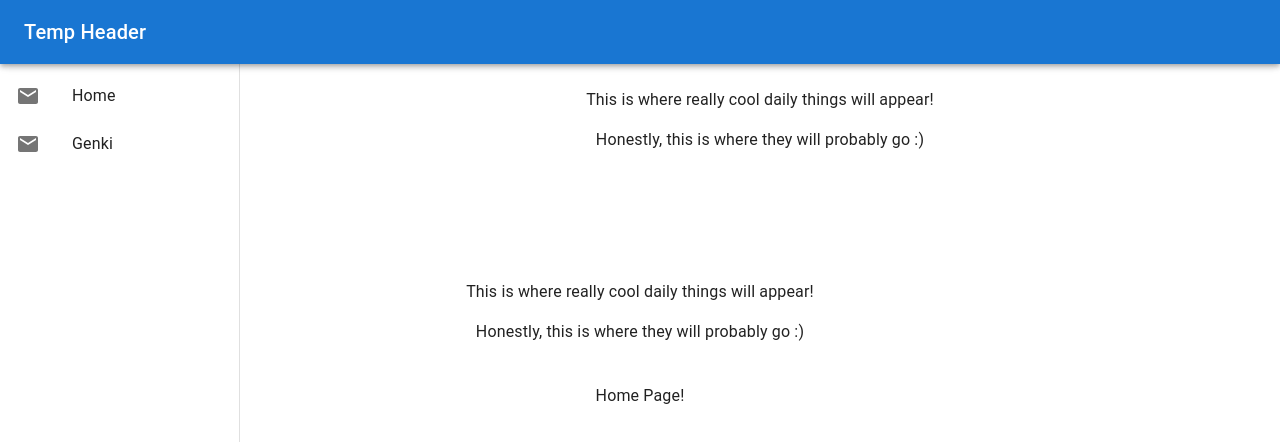
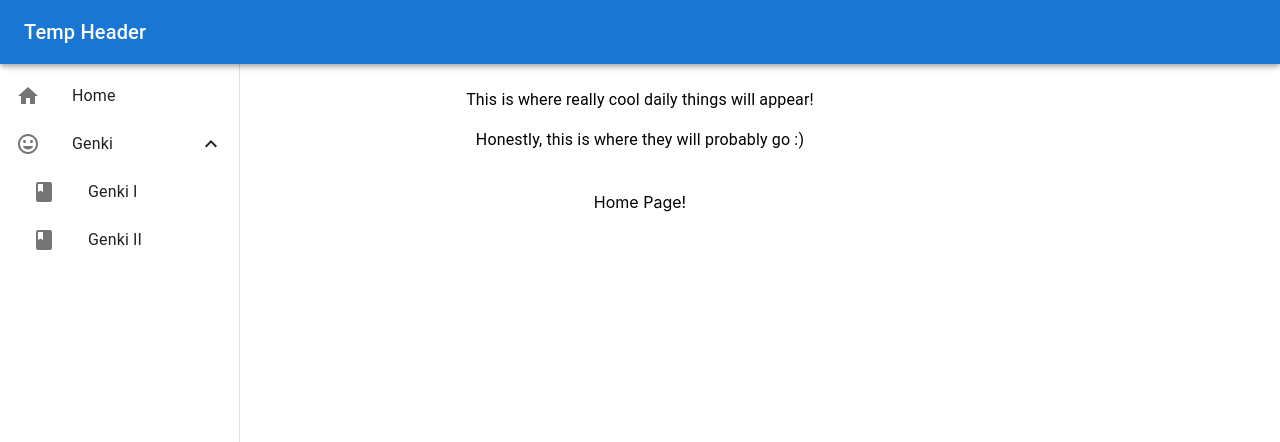
Before and after one commit to kramos577/JStudy, a React (Create React App) app in the folder frontend/: page / in a window 1280 px wide. Shown: the top 442 px of the page. Built offline with nearby package versions, Linux system fonts and the light colour scheme.

Commit message:
Add Nested Nav Items and Icons

```diff
--- a/frontend/src/components/Navbar/index.tsx
+++ b/frontend/src/components/Navbar/index.tsx
@@ -2,25 +2,34 @@ import React from "react";
 import { Link } from "react-router-dom";
 import "./style.css";
 
+import AppBar from "@mui/material/AppBar";
+import BookIcon from "@mui/icons-material/Book";
 import Box from "@mui/material/Box";
+import { Collapse } from "@mui/material";
 import Drawer from "@mui/material/Drawer";
-import AppBar from "@mui/material/AppBar";
-import CssBaseline from "@mui/material/CssBaseline";
-import Toolbar from "@mui/material/Toolbar";
+import ExpandLess from "@mui/icons-material/ExpandLess";
+import ExpandMore from "@mui/icons-material/ExpandMore";
+import HomeIcon from "@mui/icons-material/Home";
 import List from "@mui/material/List";
-import Typography from "@mui/material/Typography";
 import ListItem from "@mui/material/ListItem";
 import ListItemButton from "@mui/material/ListItemButton";
 import ListItemIcon from "@mui/material/ListItemIcon";
 import ListItemText from "@mui/material/ListItemText";
-import MailIcon from "@mui/icons-material/Mail";
+import TagFacesIcon from "@mui/icons-material/TagFaces";
+import Toolbar from "@mui/material/Toolbar";
+import Typography from "@mui/material/Typography";
 
 const drawerWidth = 240;
 
 function Navbar() {
+    const [open, setOpen] = React.useState(true);
+
+    const handleClick = () => {
+        setOpen(!open);
+    };
+
     return (
         <Box sx={{ display: "flex" }}>
-            <CssBaseline />
             <AppBar position="fixed" sx={{ zIndex: (theme) => theme.zIndex.drawer + 1 }}>
                 <Toolbar>
                     <Typography variant="h6" noWrap component="div">
@@ -28,6 +37,7 @@ function Navbar() {
                     </Typography>
                 </Toolbar>
             </AppBar>
+
             <Drawer
                 variant="permanent"
                 sx={{
@@ -41,28 +51,46 @@ function Navbar() {
                         <ListItem key="home" disablePadding>
                             <ListItemButton component={Link} to="/">
                                 <ListItemIcon>
-                                    <MailIcon />
+                                    <HomeIcon />
                                 </ListItemIcon>
                                 <ListItemText primary="Home" />
                             </ListItemButton>
                         </ListItem>
 
-                        <ListItem key="genki" disablePadding>
+                        <ListItem key="genki" disablePadding onClick={handleClick}>
                             <ListItemButton component={Link} to="/genki">
                                 <ListItemIcon>
-                                    <MailIcon />
+                                    <TagFacesIcon />
                                 </ListItemIcon>
                                 <ListItemText primary="Genki" />
+                                {open ? <ExpandLess /> : <ExpandMore />}
                             </ListItemButton>
                         </ListItem>
+
+                        <Collapse in={open} timeout="auto" unmountOnExit>
+                            <List component="div" disablePadding>
+                                <ListItemButton sx={{ pl: 4 }}>
+                                    <ListItemIcon>
+                                        <BookIcon />
+                                    </ListItemIcon>
+                                    <ListItemText primary="Genki I" />
+                                </ListItemButton>
+                            </List>
+                        </Collapse>
+
+                        <Collapse in={open} timeout="auto" unmountOnExit>
+                            <List component="div" disablePadding>
+                                <ListItemButton sx={{ pl: 4 }}>
+                                    <ListItemIcon>
+                                        <BookIcon />
+                                    </ListItemIcon>
+                                    <ListItemText primary="Genki II" />
+                                </ListItemButton>
+                            </List>
+                        </Collapse>
                     </List>
                 </Box>
             </Drawer>
-            <Box component="main" sx={{ flexGrow: 1, p: 3 }}>
-                <Toolbar />
-                <Typography paragraph>This is where really cool daily things will appear!</Typography>
-                <Typography paragraph>Honestly, this is where they will probably go :)</Typography>
-            </Box>
         </Box>
     );
 }
```
